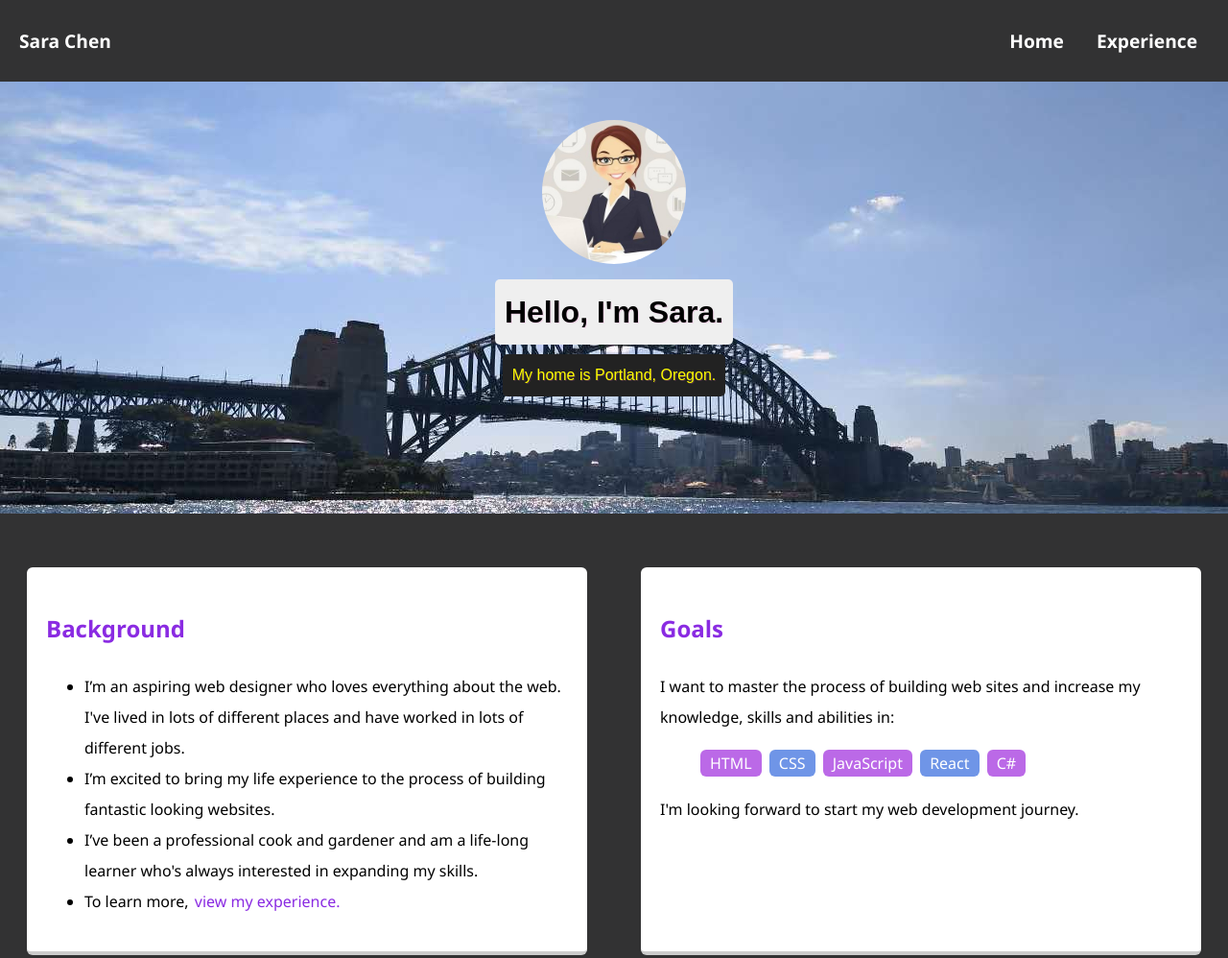
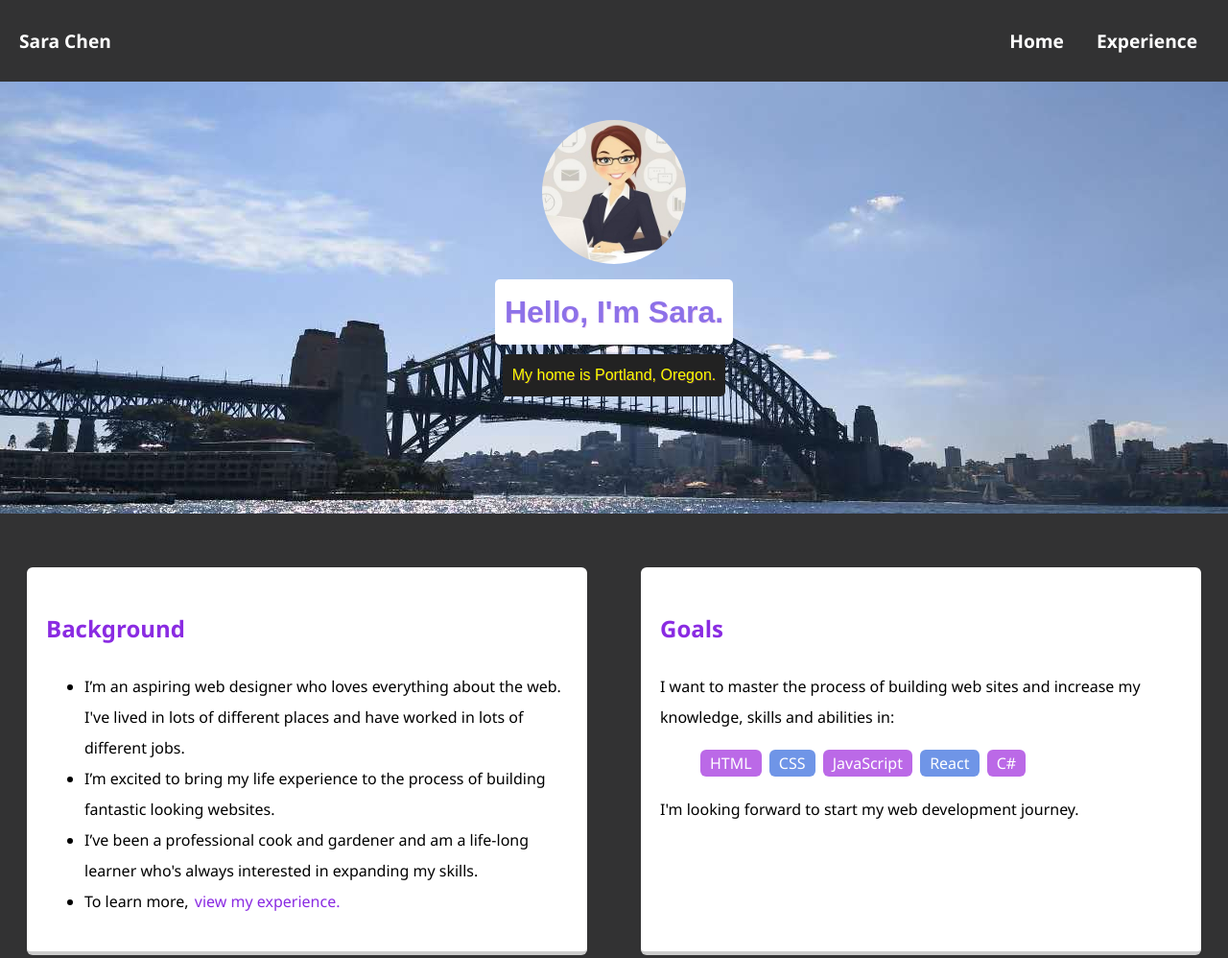
Before and after one commit to sarasyd/Project1-MyProfile-WebPage, a plain HTML site: page index.html in a window 1280 px wide. Shown: the top 998 px of the page at 96% size. Drawn offline with Linux system fonts and the light colour scheme; a web font is replaced by a local one.

Commit message:
Update color&background color in class tag

```diff
--- a/styles.css
+++ b/styles.css
@@ -104,11 +104,11 @@ a:hover, .card a:hover {
   text-shadow: 1px 1px rgb(237, 100, 196, 0.2);
 }
 .tag {
-  background-color: #efefef;
-  color: black;
+  display: table;
+  color: rgb(141, 113, 232);
+  background-color: white;
   padding: 10px;
   border-radius: 5px;
-  display: table;
   margin: 10px auto;
 }
 .location {
```
